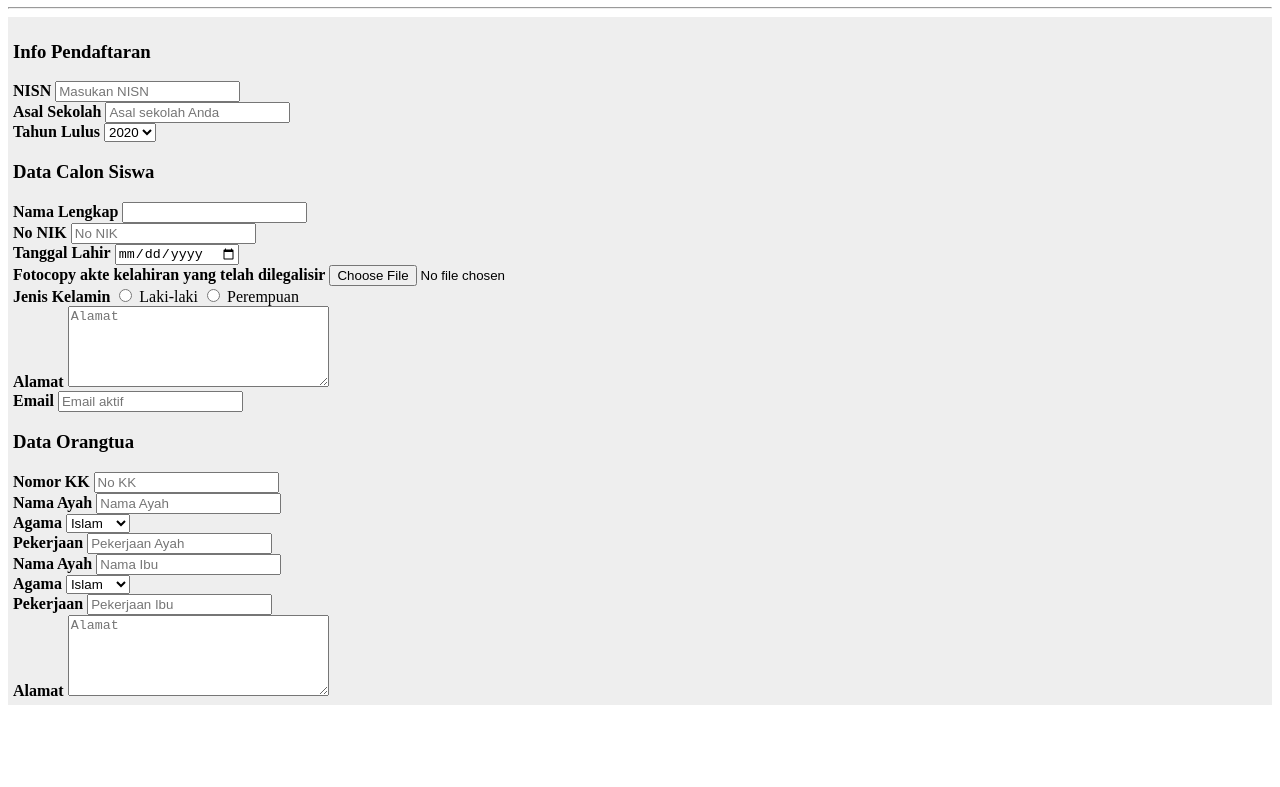
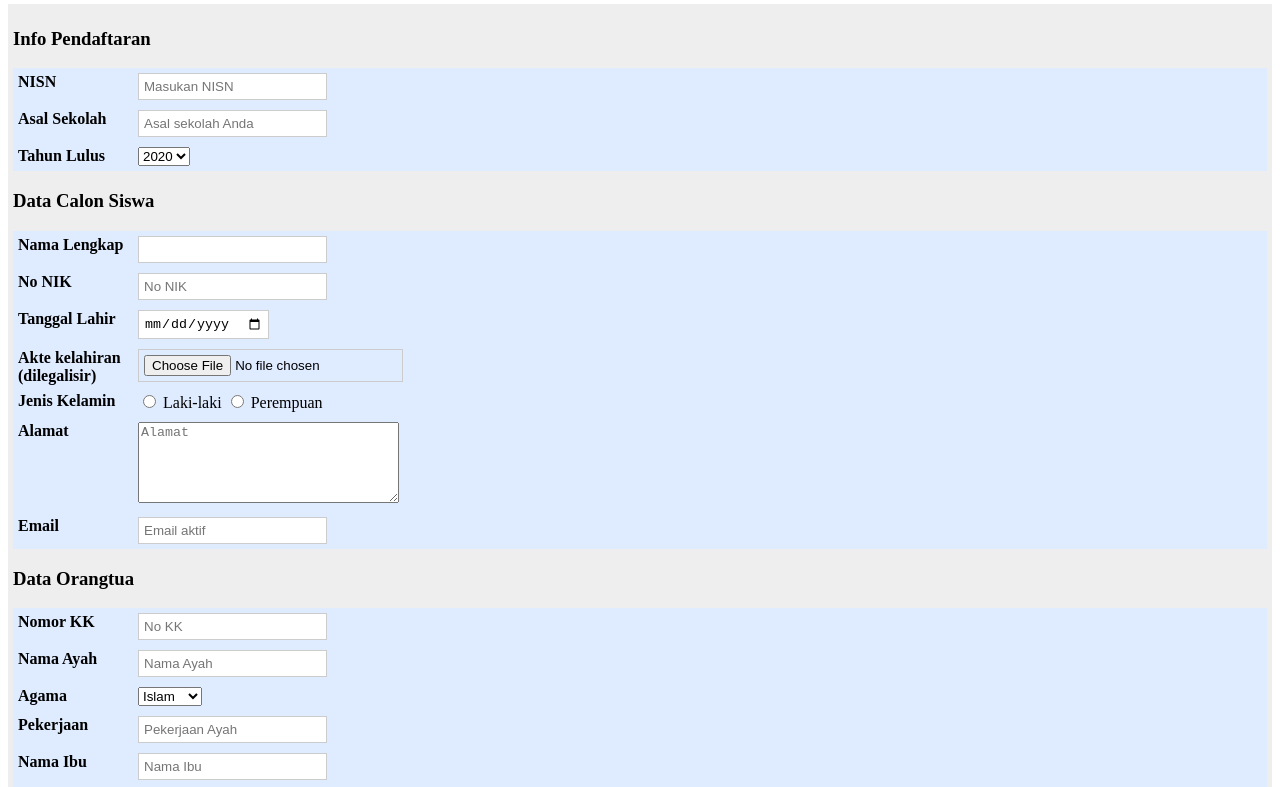
Before and after one commit to Anthopyta/pem-web2021, a plain HTML site: page repo-minggu4/form ppdb/lat-form-ppdb.html in a window 1280 px wide. Shown: the part 73-860 px from the top of the page. Before the commit the page ends 800 px from the top, so only its background shows below. Drawn offline with Linux system fonts and the light colour scheme.

Commit message:
modified

```diff
--- a/repo-minggu4/form ppdb/lat-form-ppdb.html
+++ b/repo-minggu4/form ppdb/lat-form-ppdb.html
@@ -8,7 +8,7 @@
     <title>FORMULIR PPDB JALUR ZONSI TAHUN 2021 </title>
 </head>
 <body>
-    <h1>Formulir PPDB Jalur Zonasi Tahun 2021</h1>
+    <h2>Formulir PPDB Jalur Zonasi Tahun 2021</h2>
     <hr>
     <form action="action.php" method="POST">
     <div class="container-pendaftaran">
@@ -51,15 +51,15 @@
 
 
         <div class="ft_kk">
-            <label for="ft_kk"><strong>Fotocopy akte kelahiran yang telah dilegalisir</strong></label>
+            <label for="ft_kk"><strong>Akte kelahiran (dilegalisir)</strong></label>
             <input type="file" name="ft_kk">
         </div>
 
         <div class="jKelamin">
             <label for="jKelamin"><strong>Jenis Kelamin</strong></label>
-            <input type="radio" name="jKelamin" value="Laki - laki">
+            <input type="radio" name="laki-laki" value="Laki - laki">
             <label for="laki-laki">Laki-laki</label>
-            <input type="radio" name="jKelamin" value="perempuan">
+            <input type="radio" name="perempuan" value="perempuan">
             <label for="perempuan">Perempuan</label>
         </div>
 
@@ -104,7 +104,7 @@
 
         <!-- ibu -->
         <div class="ibu">
-            <label for="ibu"><strong>Nama Ayah</strong></label>
+            <label for="ibu"><strong>Nama Ibu</strong></label>
             <input type="text" name="ibu" placeholder="Nama Ibu">
         </div>
 
@@ -128,6 +128,13 @@
             <textarea name="alamat" cols="30" rows="5"placeholder="Alamat"></textarea>
         </div>
     </div>
+
+    <div class="input submit">
+        <input type="submit" value="kirim" />
+    </div>
+    <div class="input reset">
+        <input type="reset" value="reset" />
+    </div>
     </form>
 </body>
 </html>
--- a/repo-minggu4/form ppdb/style.css
+++ b/repo-minggu4/form ppdb/style.css
@@ -2,32 +2,293 @@ form{
     background: #eee;
     padding: 5px;
 }
-form div.input{
+/* nisn */
+form div.nisn{
     background: #dfebff;
     padding: 5px;
 }
-form div.input:hover{
-    background: #eef4ff;
-}
-form div.text input:hover{
-    border: 1px solid #000;
-}
-form div.text input:focus{
+form div.nisn input:focus{
     border: 1px solid #f00;
 }
-form div.input label{
+form div.nisn label{
     float: left;
     width: 120px;
     font-weight: 900;
     cursor: pointer;
 }
-form div.input label:hover{
-    color: #f00;
-}
-form div.text input{
+form div.nisn input{
     padding: 5px;
     border: 1px solid #ccc;
 }
+
+/* asal sekolah */
+form div.sekolah{
+    background: #dfebff;
+    padding: 5px;
+}
+form div.sekolah input:focus{
+    border: 1px solid #f00;
+}
+form div.sekolah label{
+    float: left;
+    width: 120px;
+    font-weight: 900;
+    cursor: pointer;
+}
+form div.sekolah input{
+    padding: 5px;
+    border: 1px solid #ccc;
+}
+
+/* tahun lulus */
+form div.th_lulus{
+    background: #dfebff;
+    padding: 5px;
+}
+form div.th_lulus input:focus{
+    border: 1px solid #f00;
+}
+form div.th_lulus label{
+    float: left;
+    width: 120px;
+    font-weight: 900;
+    cursor: pointer;
+}
+form div.th_lulus input{
+    padding: 5px;
+    border: 1px solid #ccc;
+}
+
+/* nama */
+form div.nama{
+    background: #dfebff;
+    padding: 5px;
+}
+form div.nama input:focus{
+    border: 1px solid #f00;
+}
+form div.nama label{
+    float: left;
+    width: 120px;
+    font-weight: 900;
+    cursor: pointer;
+}
+form div.nama input{
+    padding: 5px;
+    border: 1px solid #ccc;
+}
+
+/* nik */
+form div.nik{
+    background: #dfebff;
+    padding: 5px;
+}
+form div.nik input:focus{
+    border: 1px solid #f00;
+}
+form div.nik label{
+    float: left;
+    width: 120px;
+    font-weight: 900;
+    cursor: pointer;
+}
+form div.nik input{
+    padding: 5px;
+    border: 1px solid #ccc;
+}
+
+/* tgl_lahir */
+form div.tgl_lahir{
+    background: #dfebff;
+    padding: 5px;
+}
+form div.tgl_lahir input:focus{
+    border: 1px solid #f00;
+}
+form div.tgl_lahir label{
+    float: left;
+    width: 120px;
+    font-weight: 900;
+    cursor: pointer;
+}
+form div.tgl_lahir input{
+    padding: 5px;
+    border: 1px solid #ccc;
+}
+
+/* ft_kk */
+form div.ft_kk{
+    background: #dfebff;
+    padding: 5px;
+}
+form div.ft_kk input:focus{
+    border: 1px solid #f00;
+}
+form div.ft_kk label{
+    float: left;
+    width: 120px;
+    font-weight: 900;
+    cursor: pointer;
+}
+form div.ft_kk input{
+    padding: 5px;
+    border: 1px solid #ccc;
+}
+
+/* jKelamin */
+form div.jKelamin{
+    background: #dfebff;
+    padding: 5px;
+}
+form div.jKelamin input:focus{
+    border: 1px solid #f00;
+}
+form label[for="jKelamin"]{
+    float: left;
+    width: 120px;
+    font-weight: 900;
+    cursor: pointer;
+}
+form input{
+    padding: 5px;
+    border: 1px solid #ccc;
+}
+
+
+/* alamat */
+form div.alamat{
+    background: #dfebff;
+    padding: 5px;
+}
+form div.alamat input:focus{
+    border: 1px solid #f00;
+}
+form div.alamat label{
+    float: left;
+    width: 120px;
+    font-weight: 900;
+    cursor: pointer;
+}
+form div.alamat input{
+    padding: 5px;
+    border: 1px solid #ccc;
+}
+
+/* email */
+form div.email{
+    background: #dfebff;
+    padding: 5px;
+}
+form div.email input:focus{
+    border: 1px solid #f00;
+}
+form div.email label{
+    float: left;
+    width: 120px;
+    font-weight: 900;
+    cursor: pointer;
+}
+form div.email input{
+    padding: 5px;
+    border: 1px solid #ccc;
+}
+
+/* kk */
+form div.kk{
+    background: #dfebff;
+    padding: 5px;
+}
+form div.kk input:focus{
+    border: 1px solid #f00;
+}
+form div.kk label{
+    float: left;
+    width: 120px;
+    font-weight: 900;
+    cursor: pointer;
+}
+form div.kk input{
+    padding: 5px;
+    border: 1px solid #ccc;
+}
+
+/* ayah */
+form div.ayah{
+    background: #dfebff;
+    padding: 5px;
+}
+form div.ayah input:focus{
+    border: 1px solid #f00;
+}
+form div.ayah label{
+    float: left;
+    width: 120px;
+    font-weight: 900;
+    cursor: pointer;
+}
+form div.ayah input{
+    padding: 5px;
+    border: 1px solid #ccc;
+}
+
+/* agama */
+form div.agama{
+    background: #dfebff;
+    padding: 5px;
+}
+form div.agama input:focus{
+    border: 1px solid #f00;
+}
+form div.agama label{
+    float: left;
+    width: 120px;
+    font-weight: 900;
+    cursor: pointer;
+}
+form div.agama input{
+    padding: 5px;
+    border: 1px solid #ccc;
+}
+
+/* pekerjaan */
+form div.pekerjaan{
+    background: #dfebff;
+    padding: 5px;
+}
+form div.pekerjaan input:focus{
+    border: 1px solid #f00;
+}
+form div.pekerjaan label{
+    float: left;
+    width: 120px;
+    font-weight: 900;
+    cursor: pointer;
+}
+form div.pekerjaan input{
+    padding: 5px;
+    border: 1px solid #ccc;
+}
+
+/* ibu */
+form div.ibu{
+    background: #dfebff;
+    padding: 5px;
+}
+form div.ibu input:focus{
+    border: 1px solid #f00;
+}
+form div.ibu label{
+    float: left;
+    width: 120px;
+    font-weight: 900;
+    cursor: pointer;
+}
+form div.ibu input{
+    padding: 5px;
+    border: 1px solid #ccc;
+}
+
+/* submit */
 form div.submit input{
     background: #b0d0ff;
     border: 1px solid #ccc;
@@ -37,3 +298,18 @@ form div.submit input{
 form div.submit input:hover{
     background: #b7efaa;
 }
+
+/* reset */
+form div.reset input{
+    background: #b0d0ff;
+    border: 1px solid #ccc;
+    cursor: pointer;
+    margin-left: 8px;
+}
+form div.reset input:hover{
+    background: #b7efaa;
+}
+
+div.submit ,div.reset {
+    display: inline-block;
+}
```
